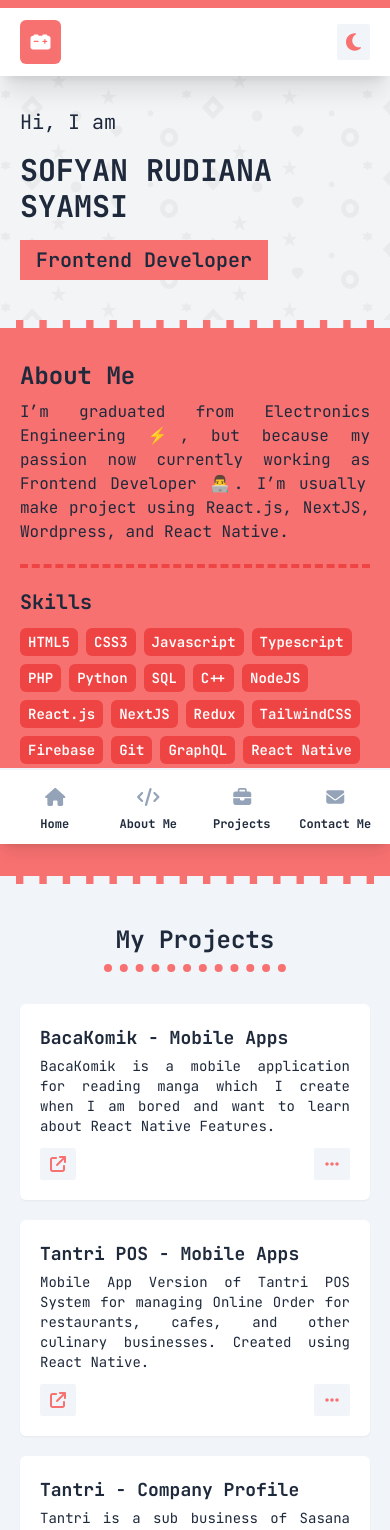
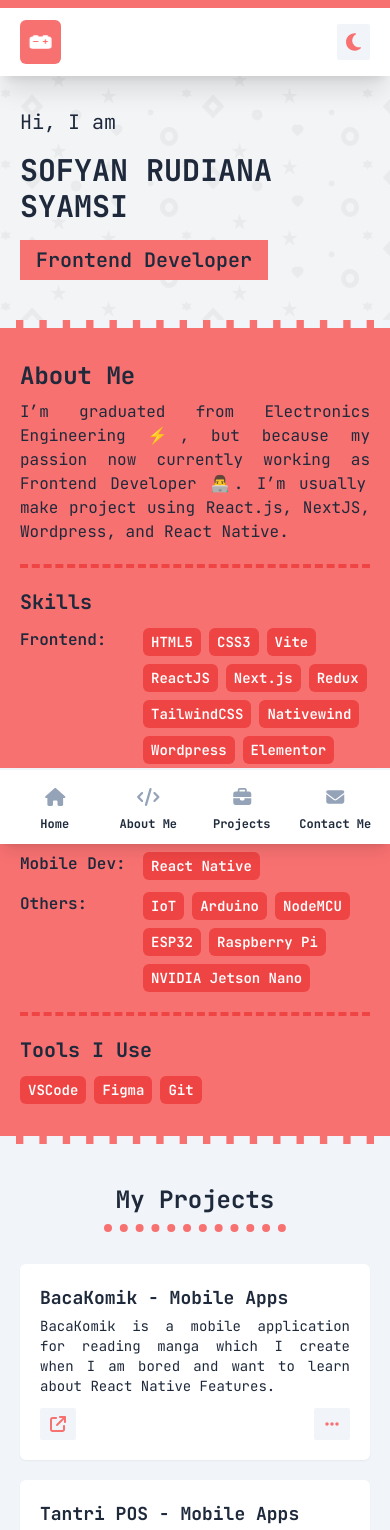
Before and after one commit to sofyan-rs/next-portofolio-v2, a Next.js app: page / in a window 390 px wide. Shown: the top 1530 px of the page. Built offline with nearby package versions, Linux system fonts and the light colour scheme.

Commit message:
fix animation

```diff
--- a/src/components/About.tsx
+++ b/src/components/About.tsx
@@ -1,22 +1,31 @@
-import { aboutMe, mySkills } from "@/data/data";
+import { aboutMe, mySkills, toolsIUse } from "@/data/data";
+import Skills from "./Skills";
 
 const About = () => {
   return (
-    <section id="about" className="bg-red-400 border-y-[8px] border-dashed border-slate-100 dark:border-slate-800">
+    <section
+      id="about"
+      className="border-y-[8px] border-dashed border-slate-100 bg-red-400 dark:border-slate-800"
+    >
       <div className="container mx-auto px-5 py-8">
-        <h2 className="text-2xl font-bold mb-2">About Me</h2>
-        <p className="text-justify">
-          {aboutMe}
-        </p>
-        <div className="border-t-4 border-red-500 border-dashed mt-5 pt-5">
-          <h3 className="text-xl font-bold mb-3">Skills</h3>
-          {mySkills.map((skill) => (
-            <span key={skill} className="inline-block bg-red-500 text-white px-2 py-1 rounded-md text-sm font-semibold mr-2 mb-2">{skill}</span>
-          ))}
+        <h2 className="mb-2 text-2xl font-bold">About Me</h2>
+        <p className="text-justify">{aboutMe}</p>
+        <div className="mt-5 border-t-4 border-dashed border-red-500 pt-5">
+          <h3 className="mb-3 text-xl font-bold">Skills</h3>
+          <div className="flex flex-col gap-3">
+            <Skills title="Frontend" skills={mySkills.frontend} />
+            <Skills title="Backend" skills={mySkills.backend} />
+            <Skills title="Mobile Dev" skills={mySkills.mobile} />
+            <Skills title="Others" skills={mySkills.others} />
+          </div>
+        </div>
+        <div className="mt-5 border-t-4 border-dashed border-red-500 pt-5">
+          <h3 className="mb-3 text-xl font-bold">Tools I Use</h3>
+          <Skills skills={toolsIUse} />
         </div>
       </div>
     </section>
   );
-}
+};
 
 export default About;
--- a/src/components/Header.tsx
+++ b/src/components/Header.tsx
@@ -62,21 +62,11 @@ const Header = () => {
   return (
     <header className="fixed top-0 z-30 w-full border-t-8 border-red-400 bg-white shadow-xl dark:bg-slate-900">
       <div className="container relative mx-auto flex items-center justify-between overflow-hidden px-5 py-3 md:py-3">
-        <motion.div
-          className="rounded-md bg-red-400 p-2 text-xl text-white"
-          initial={{ opacity: 0, x: -30 }}
-          animate={{ opacity: 1, x: 0 }}
-          transition={{ delay: 0.2 }}
-        >
+        <div className="rounded-md bg-red-400 p-2 text-xl text-white">
           <FontAwesomeIcon icon={faCarBattery} fixedWidth bounce />
-        </motion.div>
+        </div>
         <div className="flex items-center gap-7">
-          <motion.ul
-            className="fixed bottom-0 left-0 right-0 z-50 grid w-full grid-cols-4 gap-2 border-t-2 border-slate-100 bg-white p-3 text-center text-xs font-bold shadow-lg dark:border-slate-700 dark:bg-slate-900 md:relative md:flex md:gap-7 md:border-none md:bg-transparent md:text-base md:shadow-none"
-            initial={{ opacity: 0, x: 30 }}
-            animate={{ opacity: 1, x: 0 }}
-            transition={{ delay: 0.4 }}
-          >
+          <ul className="fixed bottom-0 left-0 right-0 z-50 grid w-full grid-cols-4 gap-2 border-t-2 border-slate-100 bg-white p-3 text-center text-xs font-bold shadow-lg dark:border-slate-700 dark:bg-slate-900 md:relative md:flex md:gap-7 md:border-none md:bg-transparent md:text-base md:shadow-none">
             {menus.map((menu) => (
               <li key={menu.id}>
                 <button
@@ -92,7 +82,7 @@ const Header = () => {
                 </button>
               </li>
             ))}
-          </motion.ul>
+          </ul>
           <motion.button
             onClick={() =>
               theme == "dark" ? setTheme("light") : setTheme("dark")
--- /dev/null
+++ b/src/components/Skills.tsx
@@ -0,0 +1,24 @@
+interface Props {
+  title?: string;
+  skills: string[];
+}
+
+const Skills = ({ title, skills }: Props) => {
+  return (
+    <div className="flex gap-2 md:items-center">
+      {title && <h4 className="w-[115px] font-semibold">{title}:</h4>}
+      <div className="flex flex-1 flex-wrap gap-2">
+        {skills.map((skill) => (
+          <span
+            key={skill}
+            className="inline-block rounded-md bg-red-500 px-2 py-1 text-sm font-semibold text-white"
+          >
+            {skill}
+          </span>
+        ))}
+      </div>
+    </div>
+  );
+};
+
+export default Skills;
--- a/src/data/data.ts
+++ b/src/data/data.ts
@@ -1,138 +1,182 @@
 export const myInfo = {
-  name: 'Sofyan Rudiana Syamsi',
-  title: 'Frontend Developer',
-  email: 'sofyan423@gmail.com',
-  phone: '089513190059',
-  website: 'https://me.koidevz.com',
-  github: 'https://github.com/sofyan-rs',
-  linkedin: 'https://www.linkedin.com/in/sofyan-rudiana-syamsi/',
-  instagram: 'https://www.instagram.com/sofyan_zr/',
-}
+  name: "Sofyan Rudiana Syamsi",
+  title: "Frontend Developer",
+  email: "sofyan423@gmail.com",
+  phone: "089513190059",
+  website: "https://me.koidevz.com",
+  github: "https://github.com/sofyan-rs",
+  linkedin: "https://www.linkedin.com/in/sofyan-rudiana-syamsi/",
+  instagram: "https://www.instagram.com/sofyan_zr/",
+};
 
-export const aboutMe = 'I’m graduated from Electronics Engineering ⚡, but because my passion now currently working as Frontend Developer 👨‍💻. I’m usually make project using React.js, NextJS, Wordpress, and React Native.';
+export const aboutMe =
+  "I’m graduated from Electronics Engineering ⚡, but because my passion now currently working as Frontend Developer 👨‍💻. I’m usually make project using React.js, NextJS, Wordpress, and React Native.";
 
-export const mySkills = ['HTML5', 'CSS3', 'Javascript', 'Typescript', 'PHP', 'Python', 'SQL', 'C++', 'NodeJS', 'React.js', 'NextJS', 'Redux', 'TailwindCSS', 'Firebase', 'Git', 'GraphQL', 'React Native', 'Figma', 'Wordpress', 'Elementor', 'Arduino', 'IoT', 'Raspberry Pi', 'ESP32', 'NodeMCU'];
+export const mySkills = {
+  programmingLanguages: [
+    "Javascript",
+    "Typescript",
+    "PHP",
+    "Python",
+    "SQL",
+    "C++",
+  ],
+  frontend: [
+    "HTML5",
+    "CSS3",
+    "Vite",
+    "ReactJS",
+    "Next.js",
+    "Redux",
+    "TailwindCSS",
+    "Nativewind",
+    "Wordpress",
+    "Elementor",
+  ],
+  backend: ["NodeJS", "Express.js", "Firebase", "GraphQL"],
+  mobile: ["React Native"],
+  others: [
+    "IoT",
+    "Arduino",
+    "NodeMCU",
+    "ESP32",
+    "Raspberry Pi",
+    "NVIDIA Jetson Nano",
+  ],
+};
+
+export const toolsIUse = ["VSCode", "Figma", "Git"];
 
 export const myContacts = {
-  email: 'sofyan423@gmail.com',
-  phone: '+6289513190059',
-  discord: 'Sofyan#9087',
-  linkedin: 'https://www.linkedin.com/in/sofyan-rudiana-syamsi/',
-  github: 'https://github.com/sofyan-rs',
-  instagram: 'https://www.instagram.com/sofyan_zr/',
-}
+  email: "sofyan423@gmail.com",
+  phone: "+6289513190059",
+  discord: "Sofyan#9087",
+  linkedin: "https://www.linkedin.com/in/sofyan-rudiana-syamsi/",
+  github: "https://github.com/sofyan-rs",
+  instagram: "https://www.instagram.com/sofyan_zr/",
+};
 
 export const myProjects = [
   {
-    title: 'BacaKomik - Mobile Apps',
-    description: 'BacaKomik is a mobile application for reading manga which I create when I am bored and want to learn about React Native Features.',
-    image: 'bacakomik-app.png',
-    link: 'https://drive.google.com/drive/u/0/folders/1fI_wmyeoz70qmBxqN3ruha-yblToVmQ0',
+    title: "BacaKomik - Mobile Apps",
+    description:
+      "BacaKomik is a mobile application for reading manga which I create when I am bored and want to learn about React Native Features.",
+    image: "bacakomik-app.png",
+    link: "https://drive.google.com/drive/u/0/folders/1fI_wmyeoz70qmBxqN3ruha-yblToVmQ0",
     git: null,
-    techUsed: ['react-native', 'nativewind', 'redux', 'firebase'],
+    techUsed: ["react-native", "nativewind", "redux", "firebase"],
   },
   {
-    title: 'Tantri POS - Mobile Apps',
-    description: 'Mobile App Version of Tantri POS System for managing Online Order for restaurants, cafes, and other culinary businesses. Created using React Native.',
-    image: 'tantri-mobile-app.png',
-    link: 'https://tantri.id/',
+    title: "Tantri POS - Mobile Apps",
+    description:
+      "Mobile App Version of Tantri POS System for managing Online Order for restaurants, cafes, and other culinary businesses. Created using React Native.",
+    image: "tantri-mobile-app.png",
+    link: "https://tantri.id/",
     git: null,
-    techUsed: ['react-native', 'nativewind', 'redux'],
+    techUsed: ["react-native", "nativewind", "redux"],
   },
   {
-    title: 'Tantri - Company Profile',
-    description: 'Tantri is a sub business of Sasana Digital which operates in the field of online order management system for restaurants, cafes, and other culinary businesses. Created using Next.js and TailwindCSS.',
-    image: 'tantri-id.png',
-    link: 'https://tantri.id/',
+    title: "Tantri - Company Profile",
+    description:
+      "Tantri is a sub business of Sasana Digital which operates in the field of online order management system for restaurants, cafes, and other culinary businesses. Created using Next.js and TailwindCSS.",
+    image: "tantri-id.png",
+    link: "https://tantri.id/",
     git: null,
-    techUsed: ['nextjs', 'tailwind-css'],
+    techUsed: ["nextjs", "tailwind-css"],
   },
   {
-    title: 'Tantri - Super Admin Dashboard',
-    description: 'Tantri Super Admin is a Dashboard for manage all restaurants or cafes who registered in Tantri. Created using React.js and TailwindCSS.',
-    image: 'super-admin-tantri.png',
+    title: "Tantri - Super Admin Dashboard",
+    description:
+      "Tantri Super Admin is a Dashboard for manage all restaurants or cafes who registered in Tantri. Created using React.js and TailwindCSS.",
+    image: "super-admin-tantri.png",
     link: null,
     git: null,
-    techUsed: ['react.js', 'vite', 'tailwind-css'],
+    techUsed: ["react.js", "vite", "tailwind-css"],
   },
   {
-    title: 'Tantri - POS System',
-    description: 'Tantri POS is a POS System for managing Online Order for restaurants, cafes, and other culinary businesses. Created using React.js and TailwindCSS.',
-    image: 'kasir-tantri.png',
-    link: 'https://kasir.tantri.id/',
+    title: "Tantri - POS System",
+    description:
+      "Tantri POS is a POS System for managing Online Order for restaurants, cafes, and other culinary businesses. Created using React.js and TailwindCSS.",
+    image: "kasir-tantri.png",
+    link: "https://kasir.tantri.id/",
     git: null,
-    techUsed: ['react.js', 'vite', 'tailwind-css', 'redux'],
+    techUsed: ["react.js", "vite", "tailwind-css", "redux"],
   },
   {
-    title: 'Tantri - QR Menu Online Order',
-    description: 'Tantri QR Menu is a QR Menu Online Order for restaurants, cafes, and other culinary businesses. Created using using React.js and TailwindCSS.',
-    image: 'menu-tantri.png',
-    link: 'https://menu.tantri.id/',
+    title: "Tantri - QR Menu Online Order",
+    description:
+      "Tantri QR Menu is a QR Menu Online Order for restaurants, cafes, and other culinary businesses. Created using using React.js and TailwindCSS.",
+    image: "menu-tantri.png",
+    link: "https://menu.tantri.id/",
     git: null,
-    techUsed: ['react.js', 'vite', 'tailwind-css'],
+    techUsed: ["react.js", "vite", "tailwind-css"],
   },
   {
-    title: 'Final Project Assignment',
-    description: 'Automatic Sluice Gate Simulation Control and Monitoring System Based on Internet of Things. Created using ESP32, Vanilla JS, PHP, MySQL, and Firebase.',
-    image: 'water-sluice-gate.png',
+    title: "Final Project Assignment",
+    description:
+      "Automatic Sluice Gate Simulation Control and Monitoring System Based on Internet of Things. Created using ESP32, Vanilla JS, PHP, MySQL, and Firebase.",
+    image: "water-sluice-gate.png",
     link: null,
-    git: 'https://github.com/sofyan-rs/pintu-air-otomatis-iot',
-    techUsed: ['php', 'mysql', 'vanilla-js', 'firebase', 'esp32', 'more...'],
+    git: "https://github.com/sofyan-rs/pintu-air-otomatis-iot",
+    techUsed: ["php", "mysql", "vanilla-js", "firebase", "esp32", "more..."],
   },
   {
-    title: 'Web HME',
-    description: 'Website for Polban Electronics Student Association (HME). Created using Wordpess.',
-    image: 'web-hme.png',
-    link: 'https://www.hmepolban.com/',
+    title: "Web HME",
+    description:
+      "Website for Polban Electronics Student Association (HME). Created using Wordpess.",
+    image: "web-hme.png",
+    link: "https://www.hmepolban.com/",
     git: null,
-    techUsed: ['wordpress'],
+    techUsed: ["wordpress"],
   },
   {
-    title: 'E-Vote HME',
-    description: 'Website for the Election of the Chairman of the Polban Electronics Student Association (HME). Created using PHP and MySQL.',
-    image: 'e-vote-hme.png',
-    link: 'https://kpp.hmepolban.com/',
-    git: 'https://github.com/sofyan-rs/E-Vote-HME',
-    techUsed: ['php', 'mysql'],
+    title: "E-Vote HME",
+    description:
+      "Website for the Election of the Chairman of the Polban Electronics Student Association (HME). Created using PHP and MySQL.",
+    image: "e-vote-hme.png",
+    link: "https://kpp.hmepolban.com/",
+    git: "https://github.com/sofyan-rs/E-Vote-HME",
+    techUsed: ["php", "mysql"],
   },
   {
-    title: 'Final Project Exhibition',
-    description: 'Website for Polban Electronics Engineering Final Project Exhibition. Created using Wordpess.',
-    image: 'pameran-hme.png',
-    link: 'https://pameran.hmepolban.com/',
+    title: "Final Project Exhibition",
+    description:
+      "Website for Polban Electronics Engineering Final Project Exhibition. Created using Wordpess.",
+    image: "pameran-hme.png",
+    link: "https://pameran.hmepolban.com/",
     git: null,
-    techUsed: ['wordpress'],
+    techUsed: ["wordpress"],
   },
   {
-    title: 'Pokedex App',
-    description: 'Simple Pokedex website created using React.js and PokeAPI.',
-    image: 'react-pokedex-app.png',
-    link: 'https://pokedex-kdevz.netlify.app/',
-    git: 'https://github.com/sofyan-rs/pokedex-react',
-    techUsed: ['react.js', 'tailwind-css'],
+    title: "Pokedex App",
+    description: "Simple Pokedex website created using React.js and PokeAPI.",
+    image: "react-pokedex-app.png",
+    link: "https://pokedex-kdevz.netlify.app/",
+    git: "https://github.com/sofyan-rs/pokedex-react",
+    techUsed: ["react.js", "tailwind-css"],
   },
   {
-    title: 'Z-Stream',
-    description: 'Theme Wordpress for Streaming & Download Anime Website.',
-    image: 'z-stream.png',
+    title: "Z-Stream",
+    description: "Theme Wordpress for Streaming & Download Anime Website.",
+    image: "z-stream.png",
     link: null,
     git: null,
-    techUsed: ['wordpress'],
+    techUsed: ["wordpress"],
   },
   {
-    title: 'Z-Manga',
-    description: 'Theme Wordpress for Reading Manga Website.',
-    image: 'z-manga.png',
+    title: "Z-Manga",
+    description: "Theme Wordpress for Reading Manga Website.",
+    image: "z-manga.png",
     link: null,
     git: null,
-    techUsed: ['wordpress'],
+    techUsed: ["wordpress"],
   },
   {
-    title: 'Z-Novel',
-    description: 'Theme Wordpress for Reading Novel Website.',
-    image: 'z-novel.png',
+    title: "Z-Novel",
+    description: "Theme Wordpress for Reading Novel Website.",
+    image: "z-novel.png",
     link: null,
     git: null,
-    techUsed: ['wordpress'],
+    techUsed: ["wordpress"],
   },
-]
+];
```
